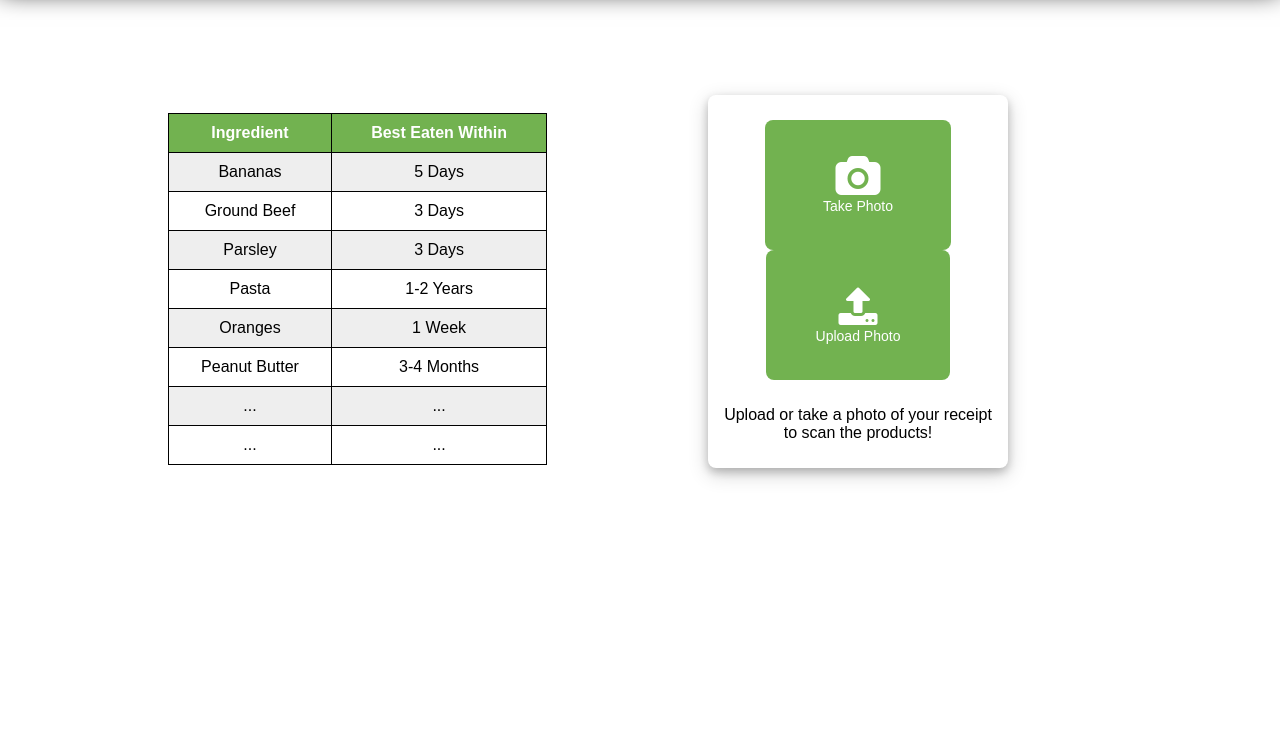
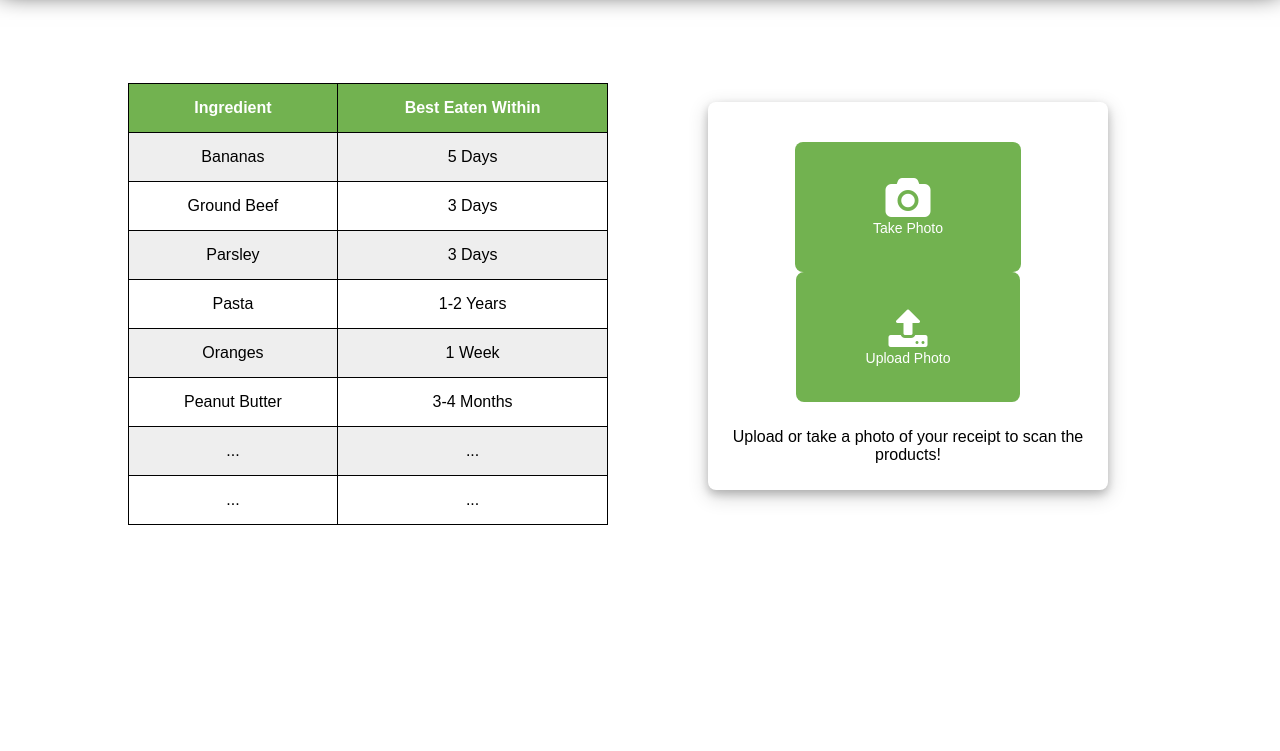
Before and after one commit to erinmacfarlane99/CISC325-GrocerySmart, a Flask app: page /scan in a window 1280 px wide. Shown: the part 95-846 px from the top of the page. Before the commit the page ends 575 px from the top, so only its background shows below. Run offline with Flask 2, Linux system fonts and the light colour scheme.

Commit message:
Slight changes to scan table

```diff
--- a/grocerySmart/templates/scan.html
+++ b/grocerySmart/templates/scan.html
@@ -8,12 +8,12 @@
 div.card {
   position: relative;
   left: 700px;
-  width: 300px;
+  width: 400px;
   box-shadow: 0 4px 8px 0 rgba(0, 0, 0, 0.2), 0 6px 20px 0 rgba(0, 0, 0, 0.19);
   text-align: center;
   border-radius: 8px;
-  top: -170px;
-  padding-top: 25px;
+  top: -253px;
+  padding-top: 40px;
 }
 
 div.container {
@@ -26,7 +26,7 @@ div.container {
   background-color: #72b250;
   border: none; /* Remove borders */
   color: white; /* White text */
-  padding: 36px 50px; /* Some padding */
+  padding: 36px 70px; /* Some padding */
   font-size: 14px; /* Set a font size */
   cursor: pointer; /* Mouse pointer on hover */
 }
@@ -40,7 +40,7 @@ div.container {
     background-color: #72b250;
     border: none; /* Remove borders */
     color: white; /* White text */
-    padding: 36px 58px; /* Some padding */
+    padding: 36px 78px; /* Some padding */
     font-size: 14px; /* Set a font size */
     cursor: pointer; /* Mouse pointer on hover */
   }
@@ -50,35 +50,33 @@ div.container {
   .btn1 {border-radius: 8px;}
 
 table, th, td {
-  border: 1px solid black;
+  border: 1.5px solid black;
   border-collapse: collapse;
 }
   th, td {
-    padding: 10px;
+    padding: 15px;
     text-align: center;
     font-family: Arial;
   }
 
   table#t01 tr:nth-child(even) {
     background-color: #eee;
+
   }
   table#t01 tr:nth-child(odd) {
     background-color: #fff;
+
   }
   table#t01 th {
     background-color: #72b250;
     color: white;
   }
 
-  #rcorners {
-    border-radius: 25px;
-  }
-
   table {
     position: relative;
-    left: 160px;
-    width: 400px;
-    top: 200px;
+    left: 120px;
+    top: 170px;
+
   }
 
 header {
@@ -142,17 +140,14 @@ header {
         </nav>
     </header>
 
-<table style="width:30%" id="t01">
-
+<table style="width:38%" id="t01">
   <tr>
-    <div class = "theader">
     <th>Ingredient</th>
     <th>Best Eaten Within</th>
     </div>
   </tr>
 
   <tr>
-     <div class = "tbody">
     <td>Bananas</td>
     <td>5 Days</td>
   </tr>
@@ -192,8 +187,10 @@ header {
 <div class="card">
   <div class="header">
     <button class="btn1"><i class="fa fa-camera fa-3x"></i> <br>Take Photo</button></br> </button>
-  <button class="btn"><i class="fa fa-upload fa-3x"></i> <br>Upload Photo</button></br> </button>
+
+  <button class="btn"><i class="fa fa-upload fa-3x"> </i> <br>Upload Photo</button></br> </button>
 </div>
+
 <div class="container">
     <p>Upload or take a photo of your receipt to scan the products!</p>
   </div>
```
Also changed, not shown: grocerySmart/templates/fridge.html (+13 -5 lines), 3 other files.
